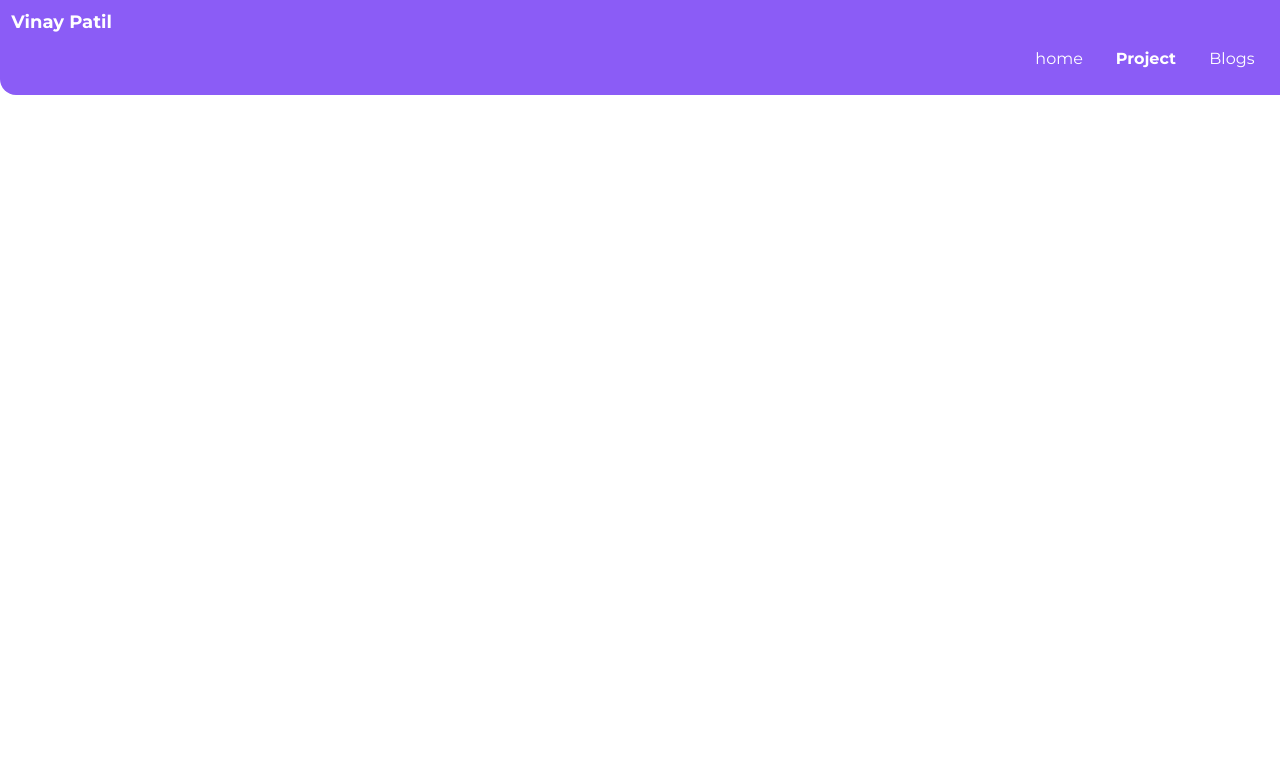
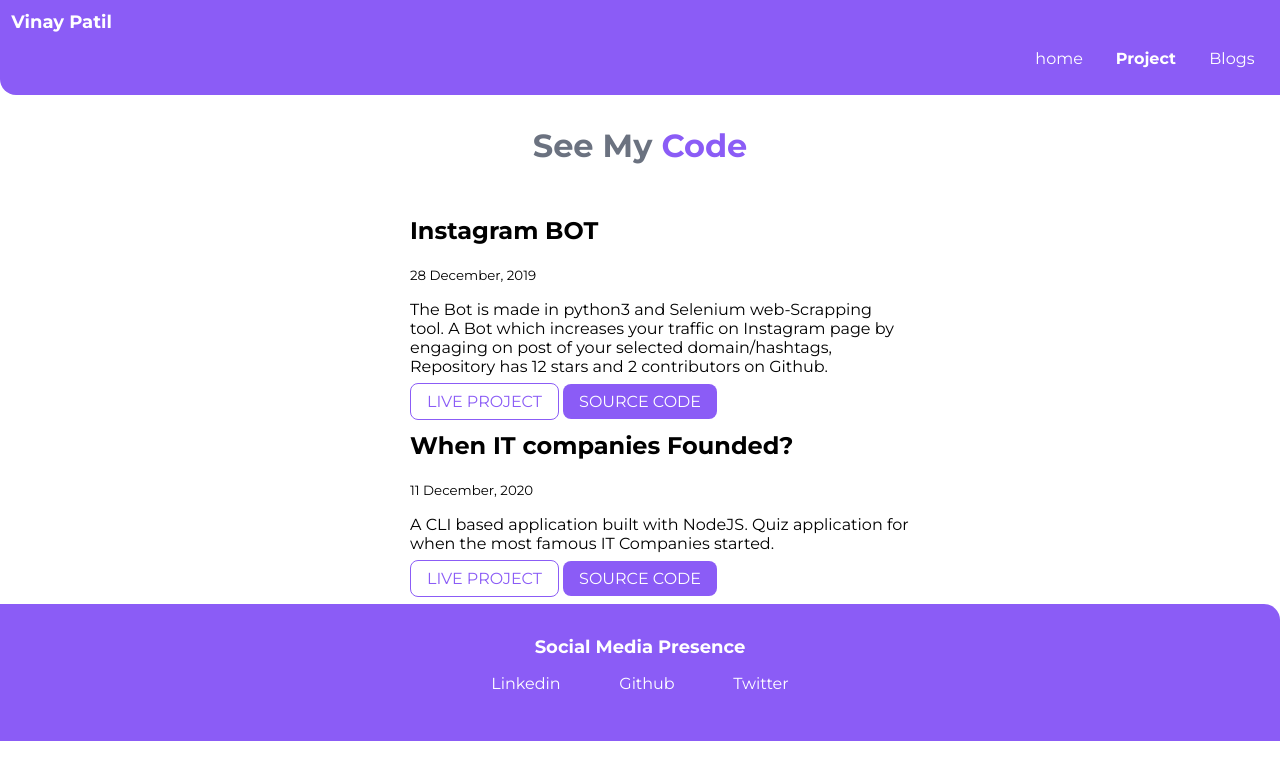
Before and after one commit to Engineervinay/demo-netlify, a plain HTML site: page projects.html in a window 1280 px wide. Drawn offline with Linux system fonts and the light colour scheme.

Commit message:
added projects

```diff
--- a/projects.html
+++ b/projects.html
@@ -1,5 +1,6 @@
 <!DOCTYPE html>
 <html lang="en">
+
 <head>
     <meta charset="UTF-8">
     <meta name="viewport" content="width=device-width, initial-scale=1.0">
@@ -7,6 +8,7 @@
     <link href="/styles.css" rel="stylesheet" />
 
 </head>
+
 <body>
 
     <nav class="navigation">
@@ -24,5 +26,59 @@
         </ul>
     </nav>
 
+    <header class="hero">
+
+        <h1 class="hero-heading">See My <span class="hero-heading-inside">Code</span></h1>
+
+    </header>
+
+    <ul class="list-non-bullet">
+        <li>
+            <div class="container container-center">
+                <h2>Instagram BOT</h2>
+                <small>28 December, 2019</small>
+                <p>The Bot is made in python3 and Selenium web-Scrapping tool. A Bot which increases your traffic on
+                    Instagram page by engaging on post of your selected domain/hashtags, Repository has 12 stars and 2
+                    contributors on Github.</p>
+                <a class="link link-secondary " href="https://youtu.be/Gtufx3DYO68">LIVE PROJECT</a>
+                <a class="link link-primary " href="https://github.com/Engineervinay/InstgramBot">SOURCE CODE</a>
+            </div>
+
+        </li>
+        <li>
+            <div class="container container-center">
+                <h2>When IT companies Founded?</h2>
+                <small>11 December, 2020</small>
+                <p>A CLI based application built with NodeJS. Quiz application for when the most famous IT Companies
+                    started.</p>
+                <a class="link link-secondary "
+                    href="https://repl.it/@vinaypatil/assignment1?embed=1&output=1#index.js">LIVE PROJECT</a>
+                <a class="link link-primary " href="https://github.com/Engineervinay/Quiz-CLI-app-js">SOURCE CODE</a>
+            </div>
+        </li>
+    </ul>
+
+    <footer>
+        <div class="footer-heading">Social Media Presence</div>
+        <ul class=" list-non-bullet  ">
+            <li class="display-inline ">
+                <a class="link" href="https://linkedin.com/in/engineervinay">
+                    Linkedin
+                </a>
+            </li>
+            <li class="display-inline ">
+                <a class="link" href="https://github.com/engineervinay">
+                    Github
+                </a>
+            </li>
+            <li class="display-inline ">
+                <a class="link" href="https://twitter.com/meengineervinay">
+                    Twitter
+                </a>
+            </li>
+        </ul>
+    </footer>
+
 </body>
+
 </html>
```
Also changed, not shown: index.html (+8 -4 lines).
